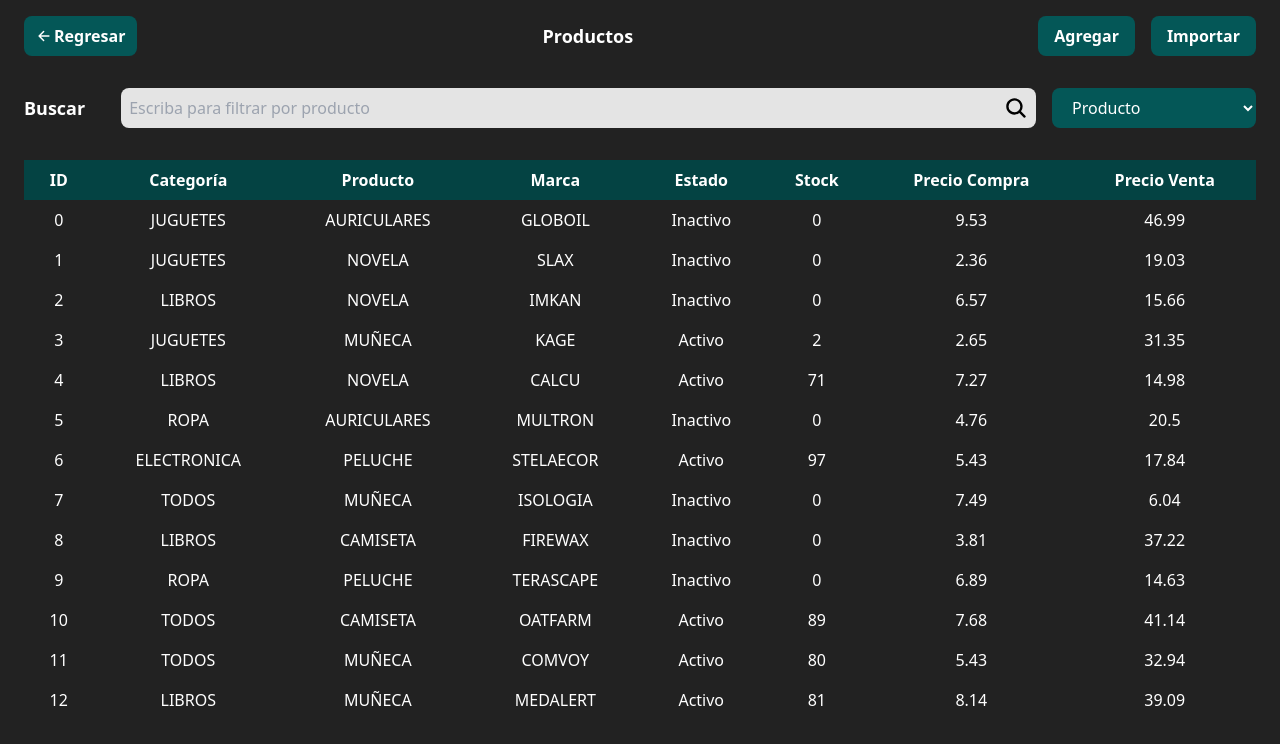
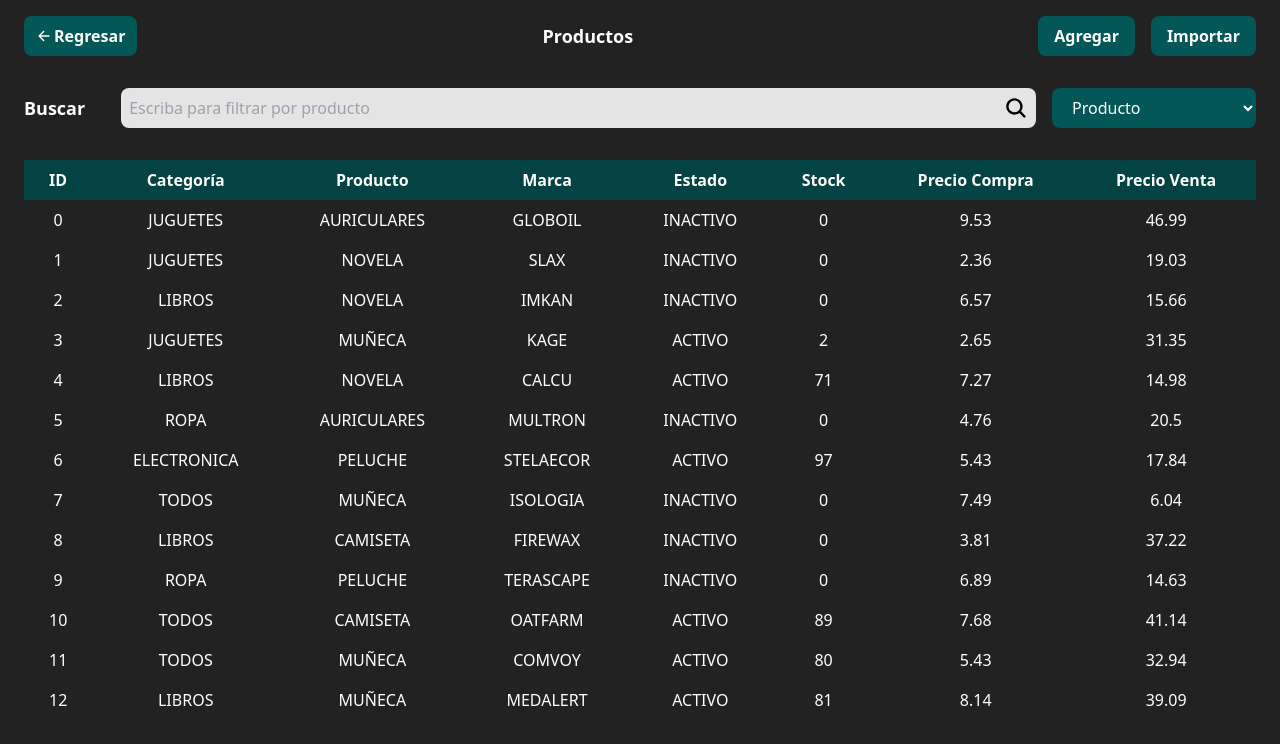
Before and after one commit to Zylown/inventario-front, a React (Vite) app: page /inventario in a window 1280 px wide. Shown: the top 744 px of the page. Built offline with nearby package versions, Linux system fonts and the light colour scheme.

Commit message:
fix value for options Modal + update estado in data.json

```diff
--- a/src/data.json
+++ b/src/data.json
@@ -4,7 +4,7 @@
     "categoria": "JUGUETES",
     "producto": "AURICULARES",
     "marca": "GLOBOIL",
-    "estado": "Inactivo",
+    "estado": "INACTIVO",
     "stock": 0,
     "precioC": 9.53,
     "precioV": 46.99
@@ -14,7 +14,7 @@
     "categoria": "JUGUETES",
     "producto": "NOVELA",
     "marca": "SLAX",
-    "estado": "Inactivo",
+    "estado": "INACTIVO",
     "stock": 0,
     "precioC": 2.36,
     "precioV": 19.03
@@ -24,7 +24,7 @@
     "categoria": "LIBROS",
     "producto": "NOVELA",
     "marca": "IMKAN",
-    "estado": "Inactivo",
+    "estado": "INACTIVO",
     "stock": 0,
     "precioC": 6.57,
     "precioV": 15.66
@@ -34,7 +34,7 @@
     "categoria": "JUGUETES",
     "producto": "MUÑECA",
     "marca": "KAGE",
-    "estado": "Activo",
+    "estado": "ACTIVO",
     "stock": 2,
     "precioC": 2.65,
     "precioV": 31.35
@@ -44,7 +44,7 @@
     "categoria": "LIBROS",
     "producto": "NOVELA",
     "marca": "CALCU",
-    "estado": "Activo",
+    "estado": "ACTIVO",
     "stock": 71,
     "precioC": 7.27,
     "precioV": 14.98
@@ -54,7 +54,7 @@
     "categoria": "ROPA",
     "producto": "AURICULARES",
     "marca": "MULTRON",
-    "estado": "Inactivo",
+    "estado": "INACTIVO",
     "stock": 0,
     "precioC": 4.76,
     "precioV": 20.5
@@ -64,7 +64,7 @@
     "categoria": "ELECTRONICA",
     "producto": "PELUCHE",
     "marca": "STELAECOR",
-    "estado": "Activo",
+    "estado": "ACTIVO",
     "stock": 97,
     "precioC": 5.43,
     "precioV": 17.84
@@ -74,7 +74,7 @@
     "categoria": "TODOS",
     "producto": "MUÑECA",
     "marca": "ISOLOGIA",
-    "estado": "Inactivo",
+    "estado": "INACTIVO",
     "stock": 0,
     "precioC": 7.49,
     "precioV": 6.04
@@ -84,7 +84,7 @@
     "categoria": "LIBROS",
     "producto": "CAMISETA",
     "marca": "FIREWAX",
-    "estado": "Inactivo",
+    "estado": "INACTIVO",
     "stock": 0,
     "precioC": 3.81,
     "precioV": 37.22
@@ -94,7 +94,7 @@
     "categoria": "ROPA",
     "producto": "PELUCHE",
     "marca": "TERASCAPE",
-    "estado": "Inactivo",
+    "estado": "INACTIVO",
     "stock": 0,
     "precioC": 6.89,
     "precioV": 14.63
@@ -104,7 +104,7 @@
     "categoria": "TODOS",
     "producto": "CAMISETA",
     "marca": "OATFARM",
-    "estado": "Activo",
+    "estado": "ACTIVO",
     "stock": 89,
     "precioC": 7.68,
     "precioV": 41.14
@@ -114,7 +114,7 @@
     "categoria": "TODOS",
     "producto": "MUÑECA",
     "marca": "COMVOY",
-    "estado": "Activo",
+    "estado": "ACTIVO",
     "stock": 80,
     "precioC": 5.43,
     "precioV": 32.94
@@ -124,7 +124,7 @@
     "categoria": "LIBROS",
     "producto": "MUÑECA",
     "marca": "MEDALERT",
-    "estado": "Activo",
+    "estado": "ACTIVO",
     "stock": 81,
     "precioC": 8.14,
     "precioV": 39.09
@@ -134,7 +134,7 @@
     "categoria": "ROPA",
     "producto": "AURICULARES",
     "marca": "ZOXY",
-    "estado": "Activo",
+    "estado": "ACTIVO",
     "stock": 16,
     "precioC": 6.85,
     "precioV": 20.2
@@ -144,7 +144,7 @@
     "categoria": "ROPA",
     "producto": "MUÑECA",
     "marca": "AMTAP",
-    "estado": "Inactivo",
+    "estado": "INACTIVO",
     "stock": 0,
     "precioC": 8.2,
     "precioV": 46.3
@@ -154,7 +154,7 @@
     "categoria": "ELECTRONICA",
     "producto": "MUÑECA",
     "marca": "XPLOR",
-    "estado": "Inactivo",
+    "estado": "INACTIVO",
     "stock": 0,
     "precioC": 2.08,
     "precioV": 7.14
@@ -164,7 +164,7 @@
     "categoria": "ROPA",
     "producto": "AURICULARES",
     "marca": "DUFLEX",
-    "estado": "Inactivo",
+    "estado": "INACTIVO",
     "stock": 0,
     "precioC": 4.7,
     "precioV": 16.52
@@ -174,7 +174,7 @@
     "categoria": "LIBROS",
     "producto": "CAMISETA",
     "marca": "TERRASYS",
-    "estado": "Activo",
+    "estado": "ACTIVO",
     "stock": 80,
     "precioC": 5.17,
     "precioV": 21.91
@@ -184,7 +184,7 @@
     "categoria": "ELECTRONICA",
     "producto": "NOVELA",
     "marca": "EZENT",
-    "estado": "Inactivo",
+    "estado": "INACTIVO",
     "stock": 0,
     "precioC": 5.35,
     "precioV": 19.7
@@ -194,7 +194,7 @@
     "categoria": "JUGUETES",
     "producto": "MUÑECA",
     "marca": "RUBADUB",
-    "estado": "Activo",
+    "estado": "ACTIVO",
     "stock": 14,
     "precioC": 1.55,
     "precioV": 12.13
@@ -204,7 +204,7 @@
     "categoria": "ELECTRONICA",
     "producto": "AURICULARES",
     "marca": "EPLOSION",
-    "estado": "Activo",
+    "estado": "ACTIVO",
     "stock": 27,
     "precioC": 5.16,
     "precioV": 30.31
@@ -214,7 +214,7 @@
     "categoria": "TODOS",
     "producto": "NOVELA",
     "marca": "MOLTONIC",
-    "estado": "Inactivo",
+    "estado": "INACTIVO",
     "stock": 0,
     "precioC": 4.61,
     "precioV": 7.88
@@ -224,7 +224,7 @@
     "categoria": "LIBROS",
     "producto": "MUÑECA",
     "marca": "LOCAZONE",
-    "estado": "Inactivo",
+    "estado": "INACTIVO",
     "stock": 0,
     "precioC": 8.19,
     "precioV": 48.16
@@ -234,7 +234,7 @@
     "categoria": "ELECTRONICA",
     "producto": "NOVELA",
     "marca": "BUZZNESS",
-    "estado": "Inactivo",
+    "estado": "INACTIVO",
     "stock": 0,
     "precioC": 6.32,
     "precioV": 45.62
@@ -244,7 +244,7 @@
     "categoria": "ELECTRONICA",
     "producto": "PELUCHE",
     "marca": "COMTOUR",
-    "estado": "Inactivo",
+    "estado": "INACTIVO",
     "stock": 0,
     "precioC": 4.94,
     "precioV": 9.94
@@ -254,7 +254,7 @@
     "categoria": "ELECTRONICA",
     "producto": "MUÑECA",
     "marca": "KINDALOO",
-    "estado": "Inactivo",
+    "estado": "INACTIVO",
     "stock": 0,
     "precioC": 4.91,
     "precioV": 31.2
@@ -264,7 +264,7 @@
     "categoria": "ELECTRONICA",
     "producto": "NOVELA",
     "marca": "ZILLACTIC",
-    "estado": "Activo",
+    "estado": "ACTIVO",
     "stock": 65,
     "precioC": 9.74,
     "precioV": 50
@@ -274,7 +274,7 @@
     "categoria": "ELECTRONICA",
     "producto": "AURICULARES",
     "marca": "ENDIPIN",
-    "estado": "Activo",
+    "estado": "ACTIVO",
     "stock": 11,
     "precioC": 1.01,
     "precioV": 18.92
@@ -284,7 +284,7 @@
     "categoria": "JUGUETES",
     "producto": "AURICULARES",
     "marca": "MEDICROIX",
-    "estado": "Activo",
+    "estado": "ACTIVO",
     "stock": 19,
     "precioC": 2.33,
     "precioV": 11.24
@@ -294,7 +294,7 @@
     "categoria": "ROPA",
     "producto": "AURICULARES",
     "marca": "SKYBOLD",
-    "estado": "Inactivo",
+    "estado": "INACTIVO",
     "stock": 0,
     "precioC": 7.49,
     "precioV": 18.11
@@ -304,7 +304,7 @@
     "categoria": "LIBROS",
     "producto": "AURICULARES",
     "marca": "JASPER",
-    "estado": "Activo",
+    "estado": "ACTIVO",
     "stock": 58,
     "precioC": 1.26,
     "precioV": 30.48
--- a/src/sections/Inventario/ModalAdd.tsx
+++ b/src/sections/Inventario/ModalAdd.tsx
@@ -26,7 +26,6 @@ ModalProps) {
 
   const onSubmit = async (data: ModalAddData) => {
     console.log(data);
-    data.estado = data.estado === "1" ? "Activo" : "Inactivo"; // Convertir el estado a texto
     onAdd(data);
     reset();
     onClose();
@@ -105,8 +104,8 @@ ModalProps) {
             className="p-2 w-full bg-crema rounded-lg"
             {...register("estado")}
           >
-            <option value="1">Activo</option>
-            <option value="0">Desactivo</option>
+            <option value="ACTIVO">ACTIVO</option>
+            <option value="INACTIVO">INACTIVO</option>
           </select>
           <input
             type="text"
--- a/src/sections/Inventario/ModalEdit.tsx
+++ b/src/sections/Inventario/ModalEdit.tsx
@@ -55,8 +55,11 @@ export default function ModalEdit({
               className="p-2 w-full bg-crema rounded-lg"
               {...register("categoria")}
             >
-              <option value="bolsa">BOLSA</option>
-              <option value="todos">TODOS</option>
+              <option value="TODOS">TODOS</option>
+              <option value="JUGUETES">JUGUETES</option>
+              <option value="ROPA">ROPA</option>
+              <option value="ELECTRONICA">ELECTRONICA</option>
+              <option value="LIBROS">LIBROS</option>
             </select>
           </div>
           {errors.categoria && (
@@ -84,8 +87,8 @@ export default function ModalEdit({
             className="p-2 w-full bg-crema rounded-lg"
             {...register("estado")}
           >
-            <option value="1">Activo</option>
-            <option value="0">Desactivo</option>
+            <option value="ACTIVO">ACTIVO</option>
+            <option value="INACTIVO">INACTIVO</option>
           </select>
           <input
             type="text"
```
